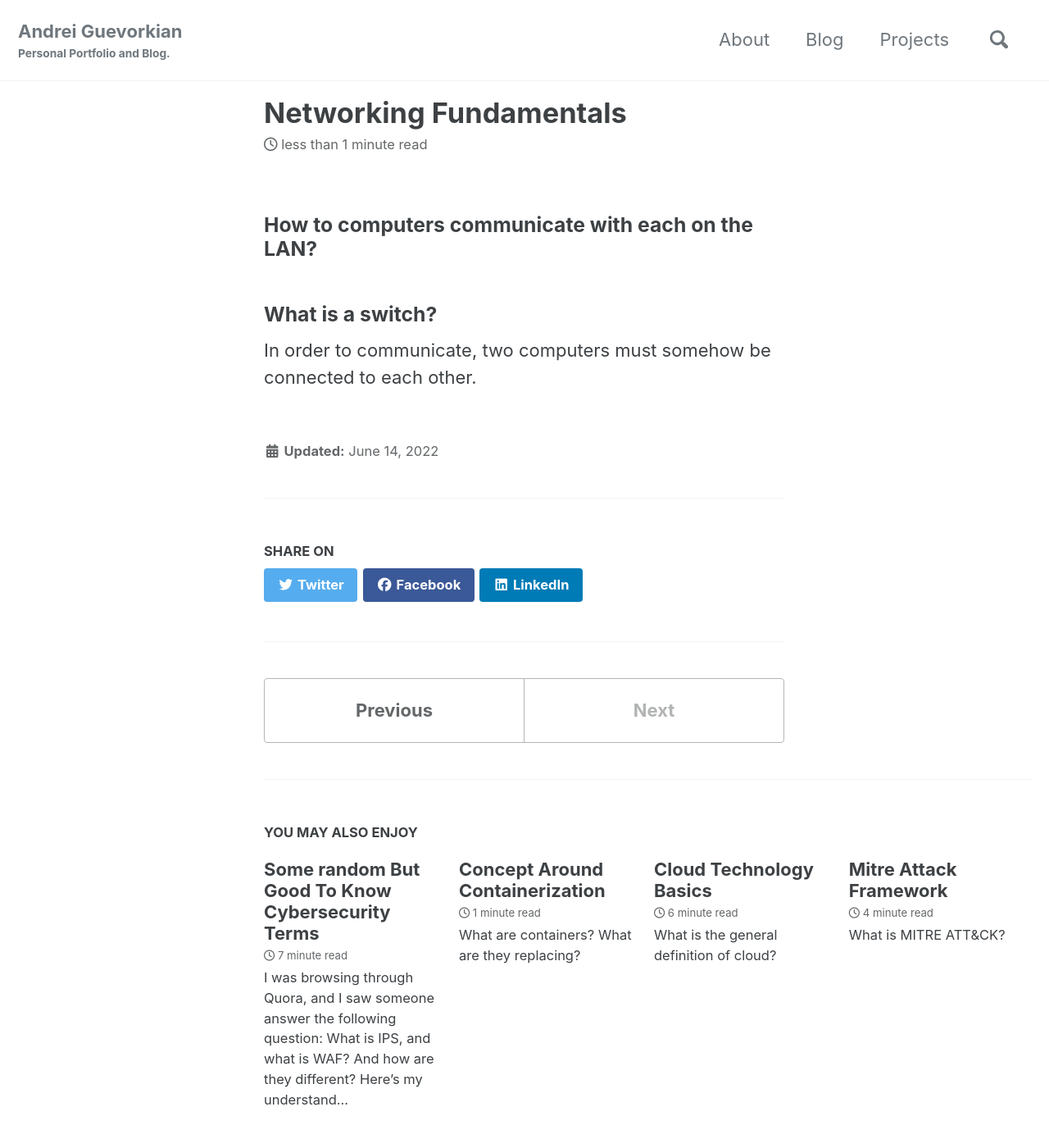
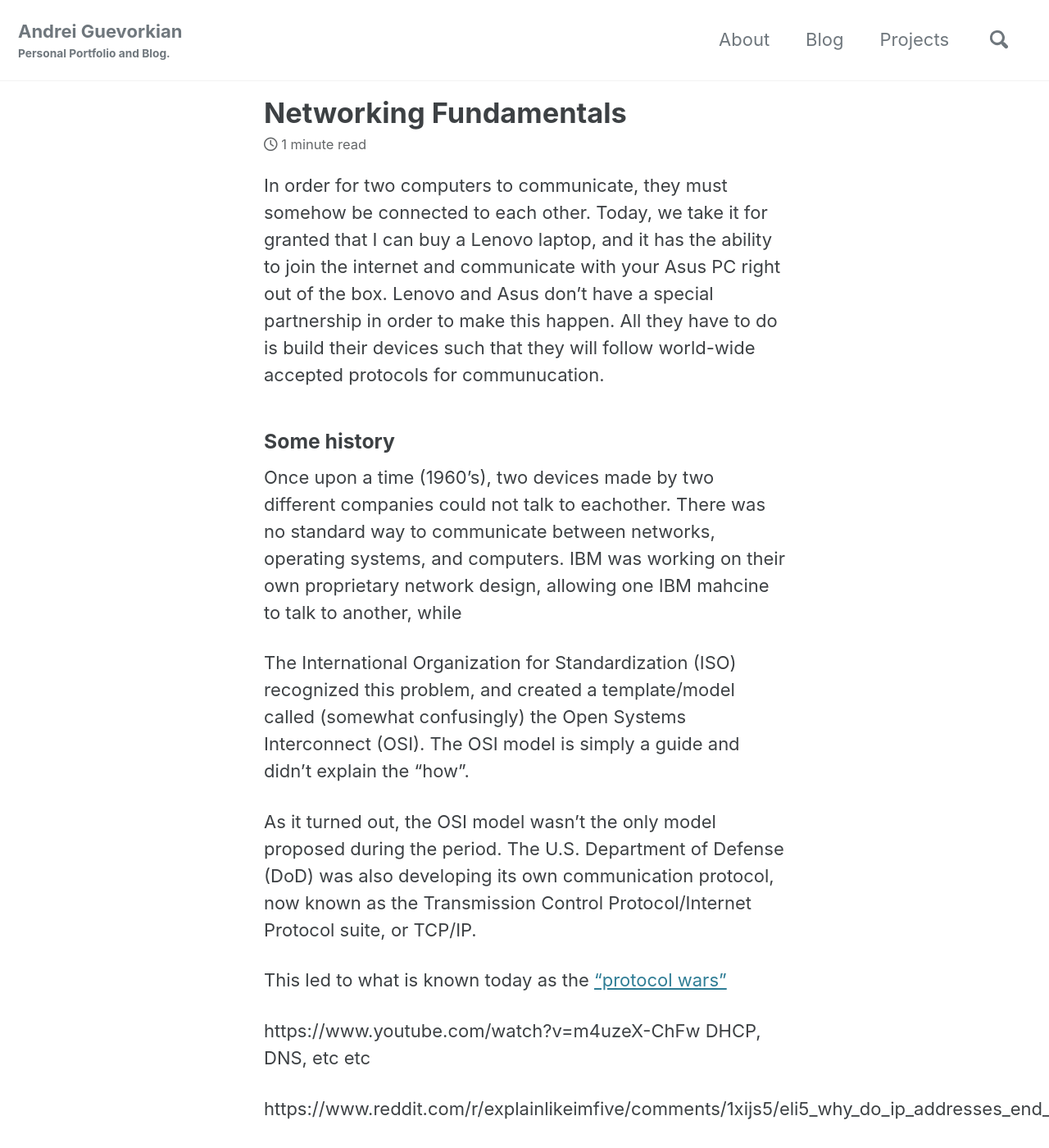
Before and after one commit to andreigue/andreigue.github.io, a Jekyll site: the page built from _posts/2022-06-14-networking-fundamentals.md, in a window 1280 px wide and 1400 px high. Shown: the whole window at 82% size. Built offline with Jekyll 4.4.1, drawn with Linux system fonts in a browser that asks for light colours; cached includes are drawn as plain includes; nearby versions of some CDN libraries; some of the changed text lies outside the part shown.

Commit message:
made some changes to existing doc

```diff
--- a/_posts/2022-06-14-networking-fundamentals.md
+++ b/_posts/2022-06-14-networking-fundamentals.md
@@ -1,4 +1,38 @@
+In order for two computers to communicate, they  must somehow be connected to each other. Today, we take it for granted that I can buy a Lenovo laptop, and it has the ability to join the internet and communicate with your Asus PC right out of the box. Lenovo and Asus don't have a special partnership in order to make this happen. All they have to do is build their devices such that they will follow world-wide accepted protocols for communucation.
+
+### Some history
+
+Once upon a time (1960's), two devices made by two different companies could not talk to eachother. There was no standard way to communicate between networks, operating systems, and computers. IBM was working on their own proprietary network design, allowing one IBM mahcine to talk to another, while
+
+The International Organization for Standardization (ISO) recognized this problem, and created a template/model called (somewhat confusingly) the Open Systems Interconnect (OSI). The OSI model is simply a guide and didn't explain the "how".
+
+As it turned out, the OSI model wasn't the only model proposed during the period. The U.S. Department of Defense (DoD) was also developing its own communication protocol, now known as the Transmission Control Protocol/Internet Protocol suite, or TCP/IP.
+
+This led to what is known today as the ["protocol wars"](https://en.wikipedia.org/wiki/Protocol_Wars)
+
+
+
+
+
+
+
+https://www.youtube.com/watch?v=m4uzeX-ChFw
+DHCP, DNS, etc etc
+
+https://www.reddit.com/r/explainlikeimfive/comments/1xijs5/eli5_why_do_ip_addresses_end_in_255/
+
+
+
+
+
+
+
+
+
+
+
+
+
 ### How to computers communicate with each on the LAN?
+when was lan created
 ### What is a switch?
-
-In order to communicate, two computers must somehow be connected to each other.
```
Also changed, not shown: _posts/2022-06-07-ids-ips-and-waf.md (renamed from _posts/2022-06-07-some random-but-good-to-know-cybersecurity-terms.md, +2 -2 lines).
